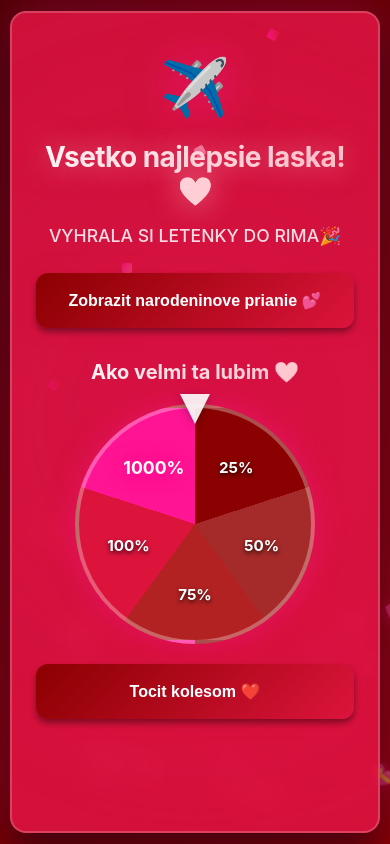
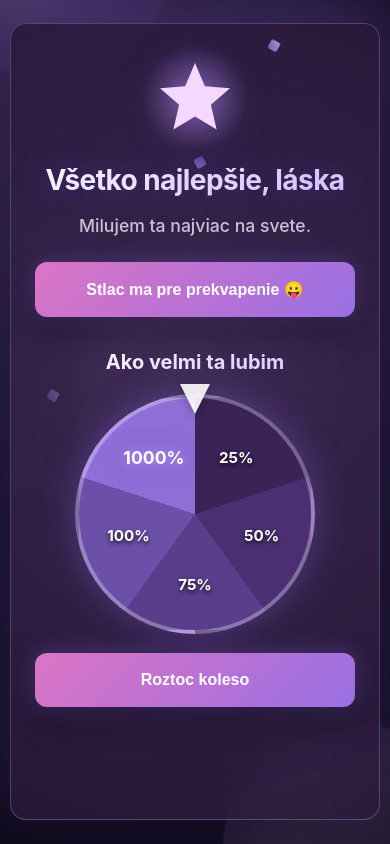
Before and after one commit to cexkingfilipkh/nelka-18, a plain HTML site: page success.html in a window 390 px wide. Drawn offline with Linux system fonts and the light colour scheme.

Commit message:
Add files via upload

```diff
--- a/styles.css
+++ b/styles.css
@@ -1,23 +1,23 @@
 :root {
-  --dark-red: #8B0000;
-  --dark-red-2: #6B0000;
-  --dark-red-3: #4B0000;
-  --red-accent: #DC143C;
-  --red-accent-2: #FF1493;
-  --red-accent-3: #FF69B4;
-  --primary-gradient: linear-gradient(135deg, #8B0000 0%, #DC143C 100%);
-  --secondary-gradient: linear-gradient(135deg, #DC143C 0%, #FF1493 100%);
-  --accent-gradient: linear-gradient(135deg, #FF1493 0%, #FF69B4 100%);
-  --bg-gradient: linear-gradient(135deg, #4B0000 0%, #6B0000 50%, #8B0000 100%);
-  --card-bg: rgba(139, 0, 0, 0.85);
-  --card-bg-light: rgba(220, 20, 60, 0.9);
-  --text-primary: #ffffff;
-  --text-secondary: rgba(255, 255, 255, 0.85);
-  --border-color: rgba(255, 255, 255, 0.2);
-  --shadow-sm: 0 2px 4px rgba(0, 0, 0, 0.3);
-  --shadow-md: 0 4px 6px rgba(0, 0, 0, 0.4);
-  --shadow-lg: 0 10px 25px rgba(0, 0, 0, 0.5);
-  --shadow-xl: 0 20px 40px rgba(0, 0, 0, 0.6);
+  --dark-red: #1c0f29;
+  --dark-red-2: #261337;
+  --dark-red-3: #301944;
+  --red-accent: #e28dc5;
+  --red-accent-2: #f4a9c6;
+  --red-accent-3: #ffd6e8;
+  --primary-gradient: linear-gradient(135deg, #db75c4 0%, #996fe4 100%);
+  --secondary-gradient: linear-gradient(135deg, #e28dc5 0%, #9c7bf2 100%);
+  --accent-gradient: linear-gradient(135deg, rgba(235, 160, 210, 0.8), rgba(140, 127, 246, 0.8));
+  --bg-gradient: radial-gradient(circle at top left, #2a1a3f 0%, #150e24 45%, #0a0713 100%);
+  --card-bg: rgba(26, 15, 38, 0.78);
+  --card-bg-light: rgba(33, 18, 49, 0.85);
+  --text-primary: #fdf7ff;
+  --text-secondary: rgba(253, 247, 255, 0.72);
+  --border-color: rgba(226, 189, 255, 0.25);
+  --shadow-sm: 0 2px 8px rgba(8, 3, 15, 0.35);
+  --shadow-md: 0 12px 30px rgba(10, 7, 20, 0.4);
+  --shadow-lg: 0 20px 50px rgba(9, 5, 15, 0.55);
+  --shadow-xl: 0 28px 70px rgba(6, 2, 12, 0.66);
   --radius: 16px;
   --radius-lg: 24px;
   font-family: 'Inter', -apple-system, BlinkMacSystemFont, 'Segoe UI', Roboto, 'Helvetica Neue', Arial, sans-serif;
@@ -34,13 +34,27 @@ html, body {
   height: -webkit-fill-available;
   margin: 0;
   padding: 0;
-  background: var(--bg-gradient);
+  background: var(--bg-gradient), radial-gradient(circle at bottom right, rgba(122, 79, 201, 0.35), transparent 55%);
   background-attachment: fixed;
   color: var(--text-primary);
   -webkit-font-smoothing: antialiased;
   -moz-osx-font-smoothing: grayscale;
   overflow-x: hidden;
   touch-action: manipulation;
+}
+
+body {
+  position: relative;
+}
+
+body::before {
+  content: '';
+  position: fixed;
+  inset: 0;
+  background: radial-gradient(circle at 20% 20%, rgba(246, 198, 255, 0.08), transparent 55%), radial-gradient(circle at 80% 30%, rgba(141, 114, 255, 0.07), transparent 60%);
+  opacity: 0.9;
+  pointer-events: none;
+  z-index: 0;
 }
 
 .page {
@@ -52,225 +66,112 @@ html, body {
   position: relative;
   overflow: hidden;
   -webkit-overflow-scrolling: touch;
+  z-index: 1;
+  isolation: isolate;
 }
 
-.hearts-background {
+.background-ornaments {
   position: fixed;
-  top: 0;
-  left: 0;
-  width: 100%;
-  height: 100%;
+  inset: 0;
   pointer-events: none;
   z-index: 0;
   overflow: hidden;
 }
 
-.heart {
+.ornament {
   position: absolute;
-  font-size: 2rem;
+  display: block;
+  border-radius: 50%;
   opacity: 0.6;
-  animation: float-heart 15s infinite ease-in-out;
-  filter: drop-shadow(0 0 10px rgba(255, 20, 147, 0.5));
+  transform-origin: center;
+  filter: blur(0);
 }
 
-.heart:nth-child(1) {
-  left: 5%;
-  animation-delay: 0s;
-  font-size: 1.5rem;
+.orb {
+  width: 22rem;
+  height: 22rem;
+  background: radial-gradient(circle at 30% 30%, rgba(255, 230, 250, 0.45), rgba(174, 123, 255, 0.18) 55%, rgba(23, 9, 34, 0));
+  mix-blend-mode: screen;
+  animation: drift 18s infinite ease-in-out;
 }
 
-.heart:nth-child(2) {
-  left: 10%;
-  animation-delay: 1s;
-  font-size: 2.5rem;
+.orb-1 {
+  top: -10rem;
+  left: -6rem;
+  animation-delay: -4s;
 }
 
-.heart:nth-child(3) {
-  left: 15%;
-  animation-delay: 2s;
-  font-size: 1.8rem;
+.orb-2 {
+  bottom: -12rem;
+  right: -4rem;
+  animation-delay: -11s;
 }
 
-.heart:nth-child(4) {
-  left: 20%;
-  animation-delay: 0.5s;
-  font-size: 2.2rem;
+.orb-3 {
+  top: 32%;
+  right: 18%;
+  width: 18rem;
+  height: 18rem;
+  animation-delay: -16s;
 }
 
-.heart:nth-child(5) {
-  left: 25%;
-  animation-delay: 1.5s;
-  font-size: 1.6rem;
+.blur-ring {
+  width: 26rem;
+  height: 26rem;
+  border-radius: 50%;
+  border: 1px solid rgba(255, 255, 255, 0.12);
+  mix-blend-mode: screen;
+  filter: blur(1px);
+  animation: float-ring 24s linear infinite;
+  opacity: 0.35;
 }
 
-.heart:nth-child(6) {
-  left: 30%;
-  animation-delay: 2.5s;
-  font-size: 2.3rem;
+.blur-ring::after {
+  content: '';
+  position: absolute;
+  inset: 20% 18%;
+  border-radius: inherit;
+  border: 1px solid rgba(255, 255, 255, 0.25);
+  opacity: 0.6;
 }
 
-.heart:nth-child(7) {
-  left: 35%;
-  animation-delay: 0.8s;
-  font-size: 1.9rem;
+.blur-ring-1 {
+  top: 12%;
+  right: -8rem;
 }
 
-.heart:nth-child(8) {
-  left: 40%;
-  animation-delay: 1.8s;
-  font-size: 2.1rem;
+.blur-ring-2 {
+  bottom: -10rem;
+  left: 8%;
+  animation-direction: reverse;
+  animation-duration: 28s;
 }
 
-.heart:nth-child(9) {
-  left: 45%;
-  animation-delay: 0.3s;
-  font-size: 1.7rem;
+@keyframes drift {
+  0%,
+  100% {
+    transform: translate3d(0, 0, 0) scale(1);
+    opacity: 0.52;
+  }
+  40% {
+    transform: translate3d(26px, -34px, 0) scale(1.05);
+    opacity: 0.66;
+  }
+  70% {
+    transform: translate3d(-30px, 18px, 0) scale(0.96);
+    opacity: 0.48;
+  }
 }
 
-.heart:nth-child(10) {
-  left: 50%;
-  animation-delay: 2.2s;
-  font-size: 2.4rem;
-}
-
-.heart:nth-child(11) {
-  left: 55%;
-  animation-delay: 1.2s;
-  font-size: 1.5rem;
-}
-
-.heart:nth-child(12) {
-  left: 60%;
-  animation-delay: 2.8s;
-  font-size: 2.6rem;
-}
-
-.heart:nth-child(13) {
-  left: 65%;
-  animation-delay: 0.6s;
-  font-size: 1.8rem;
-}
-
-.heart:nth-child(14) {
-  left: 70%;
-  animation-delay: 1.7s;
-  font-size: 2.2rem;
-}
-
-.heart:nth-child(15) {
-  left: 75%;
-  animation-delay: 2.3s;
-  font-size: 1.6rem;
-}
-
-.heart:nth-child(16) {
-  left: 80%;
-  animation-delay: 0.9s;
-  font-size: 2.5rem;
-}
-
-.heart:nth-child(17) {
-  left: 85%;
-  animation-delay: 1.4s;
-  font-size: 1.9rem;
-}
-
-.heart:nth-child(18) {
-  left: 90%;
-  animation-delay: 2.6s;
-  font-size: 2.3rem;
-}
-
-.heart:nth-child(19) {
-  left: 95%;
-  animation-delay: 0.4s;
-  font-size: 1.7rem;
-}
-
-.heart:nth-child(20) {
-  left: 12%;
-  animation-delay: 1.6s;
-  font-size: 2.1rem;
-}
-
-.heart:nth-child(21) {
-  left: 22%;
-  animation-delay: 2.4s;
-  font-size: 1.8rem;
-}
-
-.heart:nth-child(22) {
-  left: 32%;
-  animation-delay: 0.7s;
-  font-size: 2.4rem;
-}
-
-.heart:nth-child(23) {
-  left: 42%;
-  animation-delay: 1.9s;
-  font-size: 1.6rem;
-}
-
-.heart:nth-child(24) {
-  left: 52%;
-  animation-delay: 2.7s;
-  font-size: 2.2rem;
-}
-
-.heart:nth-child(25) {
-  left: 62%;
-  animation-delay: 0.5s;
-  font-size: 1.9rem;
-}
-
-.heart:nth-child(26) {
-  left: 72%;
-  animation-delay: 1.3s;
-  font-size: 2.5rem;
-}
-
-.heart:nth-child(27) {
-  left: 82%;
-  animation-delay: 2.1s;
-  font-size: 1.7rem;
-}
-
-.heart:nth-child(28) {
-  left: 92%;
-  animation-delay: 0.8s;
-  font-size: 2.3rem;
-}
-
-.heart:nth-child(29) {
-  left: 8%;
-  animation-delay: 1.5s;
-  font-size: 1.8rem;
-}
-
-.heart:nth-child(30) {
-  left: 18%;
-  animation-delay: 2.5s;
-  font-size: 2.4rem;
-}
-
-@keyframes float-heart {
+@keyframes float-ring {
   0% {
-    transform: translateY(100vh) translateX(0) rotate(0deg) scale(0.5);
-    opacity: 0;
-  }
-  10% {
-    opacity: 0.6;
+    transform: rotate(0deg) scale(0.95);
   }
   50% {
-    transform: translateY(50vh) translateX(30px) rotate(180deg) scale(1);
-    opacity: 0.8;
-  }
-  90% {
-    opacity: 0.6;
+    transform: rotate(180deg) scale(1.05);
   }
   100% {
-    transform: translateY(-10vh) translateX(-30px) rotate(360deg) scale(0.5);
-    opacity: 0;
+    transform: rotate(360deg) scale(0.95);
   }
 }
 
@@ -286,8 +187,8 @@ html, body {
   backdrop-filter: blur(15px);
   border-radius: var(--radius-lg);
   padding: 48px 40px;
-  box-shadow: var(--shadow-xl), 0 0 40px rgba(220, 20, 60, 0.3);
-  border: 2px solid rgba(255, 255, 255, 0.15);
+  box-shadow: var(--shadow-xl), 0 0 60px rgba(144, 114, 233, 0.38);
+  border: 1px solid rgba(226, 189, 255, 0.25);
   animation: slideUp 0.6s ease-out;
   position: relative;
   overflow: hidden;
@@ -300,7 +201,7 @@ html, body {
   left: -50%;
   width: 200%;
   height: 200%;
-  background: radial-gradient(circle, rgba(255, 20, 147, 0.1) 0%, transparent 70%);
+  background: radial-gradient(circle, rgba(211, 174, 255, 0.18) 0%, transparent 70%);
   animation: pulse 4s ease-in-out infinite;
   pointer-events: none;
 }
@@ -337,17 +238,17 @@ html, body {
 .login-title {
   font-size: 2rem;
   font-weight: 700;
-  background: linear-gradient(135deg, #ffffff 0%, #FFB6C1 100%);
+  background: linear-gradient(135deg, #ffffff 0%, #d8c3ff 100%);
   -webkit-background-clip: text;
   -webkit-text-fill-color: transparent;
   background-clip: text;
   margin-bottom: 8px;
   letter-spacing: -0.02em;
-  text-shadow: 0 0 20px rgba(255, 182, 193, 0.5);
+  text-shadow: 0 0 25px rgba(165, 120, 255, 0.35);
 }
 
 .login-subtitle {
-  color: var(--text-secondary);
+  color: rgba(248, 244, 255, 0.72);
   font-size: 0.95rem;
   font-weight: 400;
 }
@@ -393,21 +294,21 @@ html, body {
 }
 
 .form-group input:focus {
-  border-color: #FF1493;
-  box-shadow: 0 0 0 3px rgba(255, 20, 147, 0.2), 0 0 20px rgba(255, 20, 147, 0.3);
+  border-color: rgba(212, 167, 255, 0.9);
+  box-shadow: 0 0 0 3px rgba(176, 132, 255, 0.24), 0 0 24px rgba(167, 116, 255, 0.32);
   transform: translateY(-1px);
-  background: rgba(0, 0, 0, 0.4);
+  background: rgba(21, 12, 31, 0.55);
 }
 
 .error-message {
-  background: rgba(220, 20, 60, 0.3);
-  color: #ffffff;
+  background: rgba(199, 131, 231, 0.18);
+  color: #fefcff;
   padding: 12px 16px;
   border-radius: 8px;
   font-size: 0.875rem;
-  border: 1px solid rgba(255, 20, 147, 0.5);
+  border: 1px solid rgba(210, 169, 255, 0.35);
   animation: shake 0.4s ease;
-  box-shadow: 0 0 15px rgba(220, 20, 60, 0.4);
+  box-shadow: 0 0 20px rgba(134, 94, 214, 0.35);
 }
 
 @keyframes shake {
@@ -427,7 +328,7 @@ html, body {
   font-weight: 600;
   cursor: pointer;
   transition: all 0.3s ease;
-  box-shadow: var(--shadow-md), 0 0 20px rgba(220, 20, 60, 0.4);
+  box-shadow: var(--shadow-md), 0 0 20px rgba(149, 110, 240, 0.32);
   margin-top: 8px;
   position: relative;
   overflow: hidden;
@@ -450,7 +351,7 @@ html, body {
 
 .submit-btn:hover {
   transform: translateY(-2px);
-  box-shadow: var(--shadow-lg), 0 0 30px rgba(220, 20, 60, 0.6);
+  box-shadow: var(--shadow-lg), 0 0 36px rgba(151, 123, 255, 0.45);
   background: var(--secondary-gradient);
 }
 
@@ -471,8 +372,8 @@ html, body {
   backdrop-filter: blur(15px);
   border-radius: var(--radius-lg);
   padding: 64px 48px;
-  box-shadow: var(--shadow-xl), 0 0 50px rgba(255, 20, 147, 0.4);
-  border: 2px solid rgba(255, 255, 255, 0.2);
+  box-shadow: var(--shadow-xl), 0 0 70px rgba(142, 113, 239, 0.4);
+  border: 1px solid rgba(226, 189, 255, 0.28);
   text-align: center;
   animation: scaleIn 0.6s ease-out;
   position: relative;
@@ -486,7 +387,7 @@ html, body {
   left: -50%;
   width: 200%;
   height: 200%;
-  background: radial-gradient(circle, rgba(255, 20, 147, 0.2) 0%, transparent 70%);
+  background: radial-gradient(circle, rgba(198, 160, 255, 0.22) 0%, transparent 70%);
   animation: pulse 3s ease-in-out infinite;
   pointer-events: none;
 }
@@ -503,41 +404,60 @@ html, body {
 }
 
 .success-icon {
-  font-size: 5rem;
-  margin-bottom: 24px;
-  animation: bounce 1s ease-in-out infinite;
-  display: inline-block;
-  filter: drop-shadow(0 0 20px rgba(255, 20, 147, 0.6));
+  width: 5rem;
+  height: 5rem;
+  margin: 0 auto 24px auto;
+  animation: iconFloat 4s ease-in-out infinite;
+  display: inline-flex;
+  align-items: center;
+  justify-content: center;
+  color: #f4d8ff;
   position: relative;
   z-index: 1;
 }
 
-@keyframes bounce {
+.success-icon::after {
+  content: '';
+  position: absolute;
+  inset: -18%;
+  border-radius: 50%;
+  background: radial-gradient(circle, rgba(197, 160, 255, 0.4), rgba(115, 86, 197, 0) 70%);
+  z-index: -1;
+}
+
+.success-icon svg {
+  width: 100%;
+  height: 100%;
+  fill: currentColor;
+  filter: drop-shadow(0 0 22px rgba(167, 126, 255, 0.5));
+}
+
+@keyframes iconFloat {
   0%, 100% {
-    transform: translateY(0) rotate(0deg);
+    transform: translateY(0);
   }
   50% {
-    transform: translateY(-20px) rotate(10deg);
+    transform: translateY(-12px);
   }
 }
 
 .success-title {
   font-size: 2.5rem;
   font-weight: 700;
-  background: linear-gradient(135deg, #ffffff 0%, #FFB6C1 100%);
+  background: linear-gradient(135deg, #ffffff 0%, #d8c7ff 100%);
   -webkit-background-clip: text;
   -webkit-text-fill-color: transparent;
   background-clip: text;
   margin-bottom: 16px;
   letter-spacing: -0.02em;
-  text-shadow: 0 0 30px rgba(255, 182, 193, 0.6);
+  text-shadow: 0 0 34px rgba(150, 113, 255, 0.4);
   position: relative;
   z-index: 1;
 }
 
 .success-message {
   font-size: 1.25rem;
-  color: var(--text-secondary);
+  color: rgba(244, 240, 255, 0.78);
   font-weight: 500;
   line-height: 1.6;
   position: relative;
@@ -562,7 +482,7 @@ html, body {
   font-weight: 600;
   cursor: pointer;
   transition: all 0.3s ease;
-  box-shadow: var(--shadow-md), 0 0 20px rgba(220, 20, 60, 0.4);
+  box-shadow: var(--shadow-md), 0 0 22px rgba(149, 110, 240, 0.33);
   position: relative;
   overflow: hidden;
 }
@@ -584,7 +504,7 @@ html, body {
 
 .wish-btn:hover {
   transform: translateY(-2px);
-  box-shadow: var(--shadow-lg), 0 0 30px rgba(220, 20, 60, 0.6);
+  box-shadow: var(--shadow-lg), 0 0 34px rgba(151, 123, 255, 0.44);
   background: var(--secondary-gradient);
 }
 
@@ -597,9 +517,9 @@ html, body {
   margin-top: 24px;
   min-height: 80px;
   padding: 20px;
-  background: rgba(0, 0, 0, 0.3);
+  background: rgba(21, 13, 35, 0.55);
   border-radius: 12px;
-  border: 2px solid rgba(255, 255, 255, 0.15);
+  border: 1px solid rgba(226, 189, 255, 0.22);
   font-size: 1.1rem;
   color: var(--text-primary);
   line-height: 1.6;
@@ -608,7 +528,7 @@ html, body {
   justify-content: center;
   text-align: center;
   animation: fadeIn 0.5s ease-in;
-  box-shadow: 0 0 20px rgba(255, 20, 147, 0.2);
+  box-shadow: 0 0 26px rgba(144, 116, 230, 0.28);
   transition: opacity 0.3s ease;
   opacity: 1;
 }
@@ -640,7 +560,7 @@ html, body {
   font-weight: 700;
   color: var(--text-primary);
   margin-bottom: 24px;
-  background: linear-gradient(135deg, #ffffff 0%, #FFB6C1 100%);
+  background: linear-gradient(135deg, #ffffff 0%, #d5c0ff 100%);
   -webkit-background-clip: text;
   -webkit-text-fill-color: transparent;
   background-clip: text;
@@ -660,14 +580,15 @@ html, body {
   position: relative;
   overflow: hidden;
   border: 4px solid rgba(255, 255, 255, 0.3);
-  box-shadow: 0 0 30px rgba(255, 20, 147, 0.4);
+  box-shadow: 0 0 35px rgba(142, 107, 240, 0.35);
   transition: transform 4s cubic-bezier(0.17, 0.67, 0.12, 0.99);
+  will-change: transform;
   background: conic-gradient(
-    #8B0000 0deg 72deg,
-    #A52A2A 72deg 144deg,
-    #B22222 144deg 216deg,
-    #DC143C 216deg 288deg,
-    #FF1493 288deg 360deg
+    #3b2257 0deg 72deg,
+    #4c2f72 72deg 144deg,
+    #5a3d8b 144deg 216deg,
+    #6b4fa8 216deg 288deg,
+    #8f6ed6 288deg 360deg
   );
 }
 
@@ -711,8 +632,8 @@ html, body {
 
 .wheel-section:nth-child(5) span {
   transform: translate(-50%, -50%) rotate(324deg) translateY(-80px) rotate(-324deg);
-  color: #fff;
-  text-shadow: 0 0 10px rgba(255, 20, 147, 1), 0 0 20px rgba(255, 20, 147, 0.8);
+  color: #ffffff;
+  text-shadow: 0 0 10px rgba(185, 150, 255, 0.8), 0 0 24px rgba(164, 122, 255, 0.75);
   font-size: 1.3rem;
 }
 
@@ -741,7 +662,7 @@ html, body {
   font-weight: 600;
   cursor: pointer;
   transition: all 0.3s ease;
-  box-shadow: var(--shadow-md), 0 0 20px rgba(220, 20, 60, 0.4);
+  box-shadow: var(--shadow-md), 0 0 24px rgba(149, 110, 240, 0.36);
   position: relative;
   overflow: hidden;
   margin-bottom: 16px;
@@ -769,7 +690,7 @@ html, body {
 
 .spin-btn:hover:not(:disabled) {
   transform: translateY(-2px);
-  box-shadow: var(--shadow-lg), 0 0 30px rgba(220, 20, 60, 0.6);
+  box-shadow: var(--shadow-lg), 0 0 38px rgba(151, 123, 255, 0.48);
   background: var(--secondary-gradient);
 }
 
@@ -779,7 +700,7 @@ html, body {
   color: var(--text-primary);
   min-height: 40px;
   margin-top: 16px;
-  text-shadow: 0 0 20px rgba(255, 20, 147, 0.6);
+  text-shadow: 0 0 24px rgba(164, 122, 255, 0.45);
 }
 
 .wheel-celebration {
@@ -793,30 +714,31 @@ html, body {
   overflow: hidden;
 }
 
-.celebration-heart {
+.celebration-spark {
   position: absolute;
-  font-size: 2rem;
+  border-radius: 50%;
+  background: radial-gradient(circle at 30% 30%, rgba(255, 245, 255, 0.9), rgba(189, 150, 255, 0.75), rgba(96, 72, 189, 0.05));
+  box-shadow: 0 0 12px rgba(184, 143, 255, 0.55);
   animation: celebration-float 3s ease-out forwards;
-  filter: drop-shadow(0 0 10px rgba(255, 20, 147, 0.8));
 }
 
 .celebration-confetti {
   position: absolute;
   width: 12px;
   height: 12px;
-  background: linear-gradient(135deg, #FF1493, #FF69B4);
+  background: linear-gradient(135deg, rgba(199, 156, 255, 0.9), rgba(126, 96, 210, 0.8));
   animation: celebration-confetti-fall 2s ease-out forwards;
   border-radius: 2px;
 }
 
 @keyframes celebration-float {
   0% {
-    transform: translateY(0) scale(0.5) rotate(0deg);
+    transform: translateY(0) scale(0.7) rotate(0deg);
     opacity: 1;
   }
   100% {
-    transform: translateY(-100vh) scale(1.5) rotate(360deg);
-    opacity: 0;
+    transform: translateY(-90vh) scale(1.25) rotate(260deg);
+    opacity: 0.05;
   }
 }
 
@@ -853,31 +775,31 @@ html, body {
 .confetti-piece:nth-child(1) {
   left: 10%;
   animation-delay: 0s;
-  background: linear-gradient(135deg, #DC143C, #FF1493);
+  background: linear-gradient(135deg, rgba(222, 188, 255, 0.9), rgba(145, 111, 225, 0.85));
 }
 
 .confetti-piece:nth-child(2) {
   left: 30%;
   animation-delay: 0.5s;
-  background: linear-gradient(135deg, #FF1493, #FF69B4);
+  background: linear-gradient(135deg, rgba(200, 163, 255, 0.95), rgba(133, 102, 219, 0.82));
 }
 
 .confetti-piece:nth-child(3) {
   left: 50%;
   animation-delay: 1s;
-  background: linear-gradient(135deg, #FF69B4, #FFB6C1);
+  background: linear-gradient(135deg, rgba(183, 148, 255, 0.9), rgba(117, 96, 214, 0.75));
 }
 
 .confetti-piece:nth-child(4) {
   left: 70%;
   animation-delay: 1.5s;
-  background: linear-gradient(135deg, #DC143C, #FF1493);
+  background: linear-gradient(135deg, rgba(222, 188, 255, 0.9), rgba(145, 111, 225, 0.85));
 }
 
 .confetti-piece:nth-child(5) {
   left: 90%;
   animation-delay: 2s;
-  background: linear-gradient(135deg, #FF1493, #FF69B4);
+  background: linear-gradient(135deg, rgba(200, 163, 255, 0.95), rgba(133, 102, 219, 0.82));
 }
 
 @keyframes confetti-fall {
@@ -888,6 +810,27 @@ html, body {
   100% {
     transform: translateY(600px) rotate(720deg);
     opacity: 0;
+  }
+}
+
+@media (max-width: 600px) {
+  .orb {
+    width: 16rem;
+    height: 16rem;
+    opacity: 0.45;
+  }
+
+  .orb-2 {
+    bottom: -8rem;
+    right: -6rem;
+  }
+
+  .blur-ring {
+    opacity: 0.2;
+  }
+
+  html, body {
+    background-attachment: scroll;
   }
 }
 
@@ -1020,15 +963,15 @@ html, body {
   .wheel-result {
     font-size: 1.1rem;
   }
-
-  .heart {
-    font-size: 1.2rem;
-  }
 }
 
 @media (max-width: 375px) {
   .page {
     padding: 8px;
+  }
+
+  .blur-ring {
+    display: none;
   }
 
   .login-card {
@@ -1084,3 +1027,22 @@ html, body {
     transform: translate(-50%, -50%) rotate(324deg) translateY(-65px) rotate(-324deg);
   }
 }
+
+@media (prefers-reduced-motion: reduce) {
+  *, *::before, *::after {
+    animation: none !important;
+    transition: none !important;
+    scroll-behavior: auto !important;
+  }
+
+  .background-ornaments {
+    display: none;
+  }
+
+  .celebration-spark,
+  .celebration-confetti,
+  .confetti-piece,
+  .success-icon {
+    animation: none !important;
+  }
+}
--- a/success.html
+++ b/success.html
@@ -3,55 +3,33 @@
 <head>
 <meta charset="utf-8" />
 <meta name="viewport" content="width=device-width,initial-scale=1,maximum-scale=1,user-scalable=no" />
-<title>Vsetko najlepsie!</title>
+<title>Všetko najlepšie!</title>
 <link rel="stylesheet" href="styles.css">
 </head>
 <body>
 <main class="page">
-  <div class="hearts-background">
-    <div class="heart">❤️</div>
-    <div class="heart">💖</div>
-    <div class="heart">💕</div>
-    <div class="heart">💗</div>
-    <div class="heart">💓</div>
-    <div class="heart">💝</div>
-    <div class="heart">❤️</div>
-    <div class="heart">💖</div>
-    <div class="heart">💕</div>
-    <div class="heart">💗</div>
-    <div class="heart">💓</div>
-    <div class="heart">💝</div>
-    <div class="heart">❤️</div>
-    <div class="heart">💖</div>
-    <div class="heart">💕</div>
-    <div class="heart">💗</div>
-    <div class="heart">💓</div>
-    <div class="heart">💝</div>
-    <div class="heart">❤️</div>
-    <div class="heart">💖</div>
-    <div class="heart">💕</div>
-    <div class="heart">💗</div>
-    <div class="heart">💓</div>
-    <div class="heart">💝</div>
-    <div class="heart">❤️</div>
-    <div class="heart">💖</div>
-    <div class="heart">💕</div>
-    <div class="heart">💗</div>
-    <div class="heart">💓</div>
-    <div class="heart">💝</div>
-    <div class="heart">❤️</div>
+  <div class="background-ornaments" aria-hidden="true">
+    <span class="ornament orb orb-1"></span>
+    <span class="ornament orb orb-2"></span>
+    <span class="ornament orb orb-3"></span>
+    <span class="ornament blur-ring blur-ring-1"></span>
+    <span class="ornament blur-ring blur-ring-2"></span>
   </div>
   <div class="success-container">
     <div class="success-card">
-      <div class="success-icon">✈️</div>
-      <h1 class="success-title">Vsetko najlepsie laska! ❤️</h1>
-      <p class="success-message">VYHRALA SI LETENKY DO RIMA🎉</p>
+      <div class="success-icon" aria-hidden="true">
+        <svg viewBox="0 0 64 64" aria-hidden="true" focusable="false">
+          <path d="M32 4l7.9 18.6 20.1 1.6-15.3 13.2 4.6 19.8L32 46.8 14.7 57.2l4.6-19.8L4 24.2l20.1-1.6L32 4z"/>
+        </svg>
+      </div>
+      <h1 class="success-title">Všetko najlepšie, láska</h1>
+      <p class="success-message">Milujem ta najviac na svete.</p>
       <div class="wish-container">
-        <button id="wishButton" class="wish-btn">Zobrazit narodeninove prianie 💕</button>
+        <button id="wishButton" class="wish-btn">Stlac ma pre prekvapenie 😛</button>
         <div id="wishDisplay" class="wish-display"></div>
       </div>
       <div class="wheel-container">
-        <h2 class="wheel-title">Ako velmi ta lubim ❤️</h2>
+        <h2 class="wheel-title">Ako velmi ta lubim</h2>
         <div class="wheel-wrapper">
           <div id="wheel" class="wheel">
             <div class="wheel-section" data-value="25"><span>25%</span></div>
@@ -62,7 +40,7 @@
           </div>
           <div class="wheel-pointer"></div>
         </div>
-        <button id="spinButton" class="spin-btn">Tocit kolesom ❤️</button>
+        <button id="spinButton" class="spin-btn">Roztoc koleso</button>
         <div id="wheelResult" class="wheel-result"></div>
         <div id="wheelCelebration" class="wheel-celebration"></div>
       </div>
```
Also changed, not shown: index.html (+10 -36 lines), script.js (+35 -31 lines).
